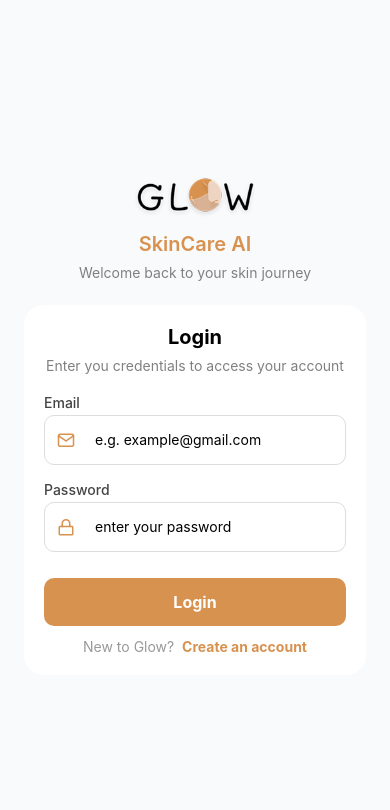
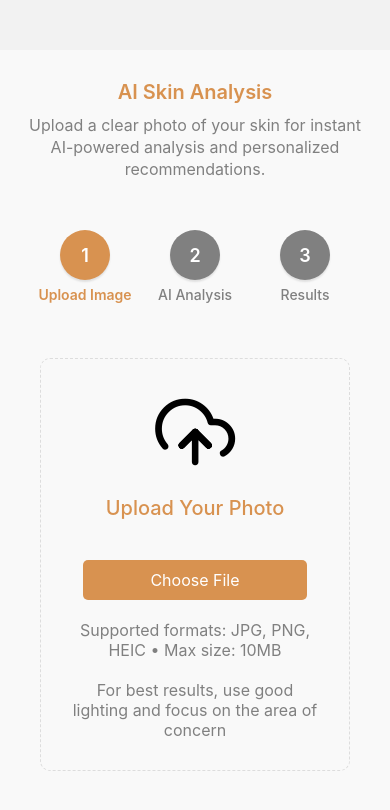
Before and after one commit to TheManana11/Glow, a React Native app in the folder glow-client/: screen /AnalysisMain in a window 390 px wide. Shown: the top 810 px of the page. Built offline with nearby package versions, Linux system fonts and the light colour scheme.

Commit message:
Added the analysis screen on frontend

```diff
--- a/glow-client/App.js
+++ b/glow-client/App.js
@@ -8,6 +8,7 @@ import ProfileScreen from "./screens/Profile/ProfileScreen";
 import DoctorProfileScreen from './screens/DoctorProfile/DoctorProfileScreen';
 import DoctorsScreen from './screens/Doctors/DoctorsScreen';
 import MainScreen from './screens/Progress/MainScreen'
+import AnalysisMain from './screens/AnalysisMain/AnalysisMain'
 
 
 export default function App() {
@@ -23,6 +24,7 @@ export default function App() {
           <Stack.Screen name="DoctorProfile" component={DoctorProfileScreen} />
           <Stack.Screen name="Doctors" component={DoctorsScreen} />
           <Stack.Screen name="Progress" component={MainScreen} />
+          <Stack.Screen name="AnalysisMain" component={AnalysisMain} />
         </Stack.Navigator>
       </NavigationContainer>
   );
--- a/glow-client/components/Footer/Footer.js
+++ b/glow-client/components/Footer/Footer.js
@@ -44,7 +44,7 @@ const Footer = () => {
         <Text style={styles.footerText}>Home</Text>
       </TouchableOpacity>
 
-      <TouchableOpacity style={styles.column}>
+      <TouchableOpacity onPress={() => navigation.navigate('AnalysisMain')} style={styles.column}>
         <Feather name="bar-chart" size={24} color="black" />
         <Text style={styles.footerText}>Analysis</Text>
       </TouchableOpacity>
--- /dev/null
+++ b/glow-client/screens/Analysis/AnalysisScreen.js
@@ -0,0 +1,55 @@
+import React from 'react';
+import { View, Text, TouchableOpacity, ScrollView } from 'react-native';
+import styles from './style';
+import { Feather } from '@expo/vector-icons';
+
+export default function AnalysisScreen() {
+  return (
+    <ScrollView style={styles.container} contentContainerStyle={{ paddingBottom: 20 }}>
+      <View style={styles.uploadBox}>
+        <Feather name="upload-cloud" size={80} color="#000" />
+        <Text style={styles.uploadText}>Upload Your Photo</Text>
+        <TouchableOpacity style={styles.chooseButton}>
+          <Text style={styles.chooseButtonText}>Choose File</Text>
+        </TouchableOpacity>
+        <Text style={styles.fileInfo}>
+          Supported formats: JPG, PNG, HEIC • Max size: 10MB
+        </Text>
+        <Text style={styles.note}>
+          For best results, use good lighting and focus on the area of concern
+        </Text>
+      </View>
+
+      {/* Tips Section */}
+      <Text style={styles.tipsTitle}>Tips for Best Analysis Results</Text>
+      <Text style={styles.tipsSubtitle}>
+        Follow these guidelines to ensure the most accurate AI analysis of your skin.
+      </Text>
+
+      {/* Tips */}
+      <View style={styles.tipCard}>
+        <Feather style={[styles.icon, {backgroundColor: '#DBEAFE'}]} name="sun" size={24} color="#3131F2" />
+        <Text style={styles.tipTitle}>Good Lighting</Text>
+        <Text style={styles.tipText}>
+          Use natural light or bright, even lighting for accurate analysis. Avoid harsh shadows or dim conditions.
+        </Text>
+      </View>
+
+      <View style={styles.tipCard}>
+        <Feather style={[styles.icon, { backgroundColor: '#F3E8FF'}]} name="eye" size={24} color="#9E54E0" />
+        <Text style={styles.tipTitle}>Clear Focus</Text>
+        <Text style={styles.tipText}>
+          Ensure the area of concern is in sharp focus and clearly visible. Hold your device steady when taking photos.
+        </Text>
+      </View>
+
+      <View style={styles.tipCard}>
+        <Feather style={[styles.icon, {backgroundColor: '#CEFAFE'}]} name="droplet" size={24} color="#0092B8" />
+        <Text style={styles.tipTitle}>Clean Skin</Text>
+        <Text style={styles.tipText}>
+          Remove makeup and ensure skin is clean for accurate assessment. This helps our AI detect true skin conditions.
+        </Text>
+      </View>
+    </ScrollView>
+  );
+}
--- /dev/null
+++ b/glow-client/screens/Analysis/style.js
@@ -0,0 +1,84 @@
+import { StyleSheet } from 'react-native';
+
+export default StyleSheet.create({
+  container: {
+    flex: 1,
+    padding: 20,
+    backgroundColor: '#F9F9F9',
+  },
+  uploadBox: {
+    borderWidth: 1,
+    borderColor: '#ddd',
+    borderStyle: 'dashed',
+    borderRadius: 10,
+    padding: 30,
+    alignItems: 'center',
+    marginBottom: 50,
+  },
+  uploadText: {
+    fontSize: 20,
+    fontWeight: '500',
+    color: '#D89250',
+    marginVertical: 20,
+  },
+  chooseButton: {
+    backgroundColor: '#D89250',
+    width: '90%',
+    paddingVertical: 10,
+    borderRadius: 5,
+    marginVertical: 20,
+    alignItems: 'center'
+  },
+  chooseButtonText: {
+    color: '#fff',
+    fontSize: 16,
+  },
+  fileInfo: {
+    fontSize: 16,
+    color: '#808080',
+    textAlign: 'center',
+  },
+  note: {
+    fontSize: 16,
+    color: '#808080',
+    textAlign: 'center',
+    marginTop: 20,
+  },
+  tipsTitle: {
+    fontSize: 20,
+    fontWeight: '600',
+    textAlign: 'center',
+    marginVertical: 20,
+    color: '#D89250',
+  },
+  tipsSubtitle: {
+    fontSize: 16,
+    textAlign: 'center',
+    color: '#808080',
+    marginBottom: 20,
+  },
+  tipCard: {
+    backgroundColor: '#fff',
+    padding: 35,
+    borderRadius: 10,
+    marginBottom: 25,
+    alignItems: 'center',
+  },
+  tipTitle: {
+    fontSize: 20,
+    fontWeight: '500',
+    marginVertical: 15,
+    color: '#D89250',
+  },
+  tipText: {
+    fontSize: 16,
+    textAlign: 'center',
+    color: '#808080',
+  },
+  icon:{
+    borderColor: '#fff',
+    borderWidth: 1,
+    padding: 10,
+    borderRadius: '50%',
+  }
+});
--- /dev/null
+++ b/glow-client/screens/AnalysisMain/AnalysisMain.js
@@ -0,0 +1,92 @@
+import React, { useState } from 'react';
+import { View, Text, TouchableOpacity, ScrollView } from 'react-native';
+import AnalysisScreen from '../Analysis/AnalysisScreen';
+import ProblemsScreen from '../Problems/ProblemsScreen';
+import RoutineScreen from '../Routine/RoutineScreen';
+import styles from './style';
+
+const AnalysisMain = () => {
+  const [activeTab, setActiveTab] = useState("Analysis"); // Default to Analysis screen
+
+  // Dynamically render the selected screen
+  const renderContent = () => {
+    if (activeTab === "Analysis") return <AnalysisScreen />;
+    if (activeTab === "Problems") return <ProblemsScreen />;
+    return <RoutineScreen />;
+  };
+
+  return (
+    <View style={styles.container}>
+      {/* HEADER */}
+      <Text style={styles.title}>AI Skin Analysis</Text>
+      <Text style={styles.subtitle}>
+        Upload a clear photo of your skin for instant AI-powered analysis and personalized recommendations.
+      </Text>
+
+      {/* BUTTONS WITH LABELS */}
+      <View style={styles.buttonContainer}>
+
+        {/* Button 1 - Analysis */}
+        <View style={styles.buttonWithLabel}>
+          <TouchableOpacity
+            style={[styles.navButton, activeTab === "Analysis" && styles.activeButton]}
+            onPress={() => setActiveTab("Analysis")}
+          >
+            <Text style={styles.buttonText}>1</Text>
+          </TouchableOpacity>
+          <Text
+            style={[
+              styles.stepLabel,
+              activeTab === "Analysis" && styles.activeStepLabel,
+            ]}
+          >
+            Upload Image
+          </Text>
+        </View>
+
+        {/* Button 2 - Problems */}
+        <View style={styles.buttonWithLabel}>
+          <TouchableOpacity
+            style={[styles.navButton, activeTab === "Problems" && styles.activeButton]}
+            onPress={() => setActiveTab("Problems")}
+          >
+            <Text style={styles.buttonText}>2</Text>
+          </TouchableOpacity>
+          <Text
+            style={[
+              styles.stepLabel,
+              activeTab === "Problems" && styles.activeStepLabel,
+            ]}
+          >
+            AI Analysis
+          </Text>
+        </View>
+
+        {/* Button 3 - Routine */}
+        <View style={styles.buttonWithLabel}>
+          <TouchableOpacity
+            style={[styles.navButton, activeTab === "Routine" && styles.activeButton]}
+            onPress={() => setActiveTab("Routine")}
+          >
+            <Text style={styles.buttonText}>3</Text>
+          </TouchableOpacity>
+          <Text
+            style={[
+              styles.stepLabel,
+              activeTab === "Routine" && styles.activeStepLabel,
+            ]}
+          >
+            Results
+          </Text>
+        </View>
+      </View>
+
+      {/* CONTENT AREA */}
+      <ScrollView style={styles.subRouteContainer}>
+        {renderContent()}
+      </ScrollView>
+    </View>
+  );
+};
+
+export default AnalysisMain;
--- /dev/null
+++ b/glow-client/screens/AnalysisMain/style.js
@@ -0,0 +1,85 @@
+import { StyleSheet } from 'react-native';
+
+export default StyleSheet.create({
+  /** Main Container **/
+  container: {
+    flex: 1,
+    backgroundColor: '#F9F9F9',
+    padding: 20,
+    paddingTop: 30,
+    marginTop: 50,
+  },
+
+  /** Header **/
+  title: {
+    fontSize: 20,
+    fontWeight: '600',
+    textAlign: 'center',
+    marginBottom: 10,
+    color: '#D89250', // Accent color for brand identity
+  },
+  subtitle: {
+    fontSize: 16,
+    textAlign: 'center',
+    color: '#808080',
+    marginBottom: 40,
+    lineHeight: 22,
+  },
+
+  buttonContainer: {
+    flexDirection: 'row',
+    justifyContent: 'space-around',
+    marginVertical: 10,
+    paddingHorizontal: 10,
+  },
+
+  /** Each Step Wrapper **/
+  buttonWithLabel: {
+    flexDirection: 'column',
+    alignItems: 'center',
+    justifyContent: 'center',
+    gap: 6,
+    flex: 1,
+  },
+
+  stepLabel: {
+    fontSize: 14,
+    color: '#808080',
+    textAlign: 'center',
+    fontWeight: '500',
+  },
+  activeStepLabel: {
+    color: '#D89250',
+    fontWeight: '600',
+  },
+
+  /** Step Buttons **/
+  navButton: {
+    backgroundColor: '#808080',
+    padding: 15,
+    borderRadius: 50,
+    width: 50,
+    height: 50,
+    alignItems: 'center',
+    justifyContent: 'center',
+    elevation: 2, // subtle shadow for better visibility
+    shadowColor: '#000',
+    shadowOffset: { width: 0, height: 2 },
+    shadowOpacity: 0.1,
+    shadowRadius: 2,
+  },
+  activeButton: {
+    backgroundColor: '#D89250',
+  },
+
+  buttonText: {
+    color: '#fff',
+    fontSize: 18,
+    fontWeight: '600',
+  },
+
+  subRouteContainer: {
+    flex: 1,
+    marginTop: 25,
+  },
+});
--- /dev/null
+++ b/glow-client/screens/Problems/ProblemsScreen.js
@@ -0,0 +1,11 @@
+import React from 'react';
+import { View, Text } from 'react-native';
+import styles from './style';
+
+export default function ProblemsScreen() {
+  return (
+    <View style={styles.container}>
+      <Text style={styles.text}>Problems</Text>
+    </View>
+  );
+}
--- /dev/null
+++ b/glow-client/screens/Problems/style.js
@@ -0,0 +1,14 @@
+import { StyleSheet } from 'react-native';
+
+export default StyleSheet.create({
+  container: {
+    flex: 1,
+    justifyContent: 'center',
+    alignItems: 'center',
+    backgroundColor: '#fff',
+  },
+  text: {
+    fontSize: 18,
+    color: '#333',
+  },
+});
--- /dev/null
+++ b/glow-client/screens/Routine/RoutineScreen.js
@@ -0,0 +1,11 @@
+import React from 'react';
+import { View, Text } from 'react-native';
+import styles from './style';
+
+export default function RoutineScreen() {
+  return (
+    <View style={styles.container}>
+      <Text style={styles.text}>Routine</Text>
+    </View>
+  );
+}
--- /dev/null
+++ b/glow-client/screens/Routine/style.js
@@ -0,0 +1,14 @@
+import { StyleSheet } from 'react-native';
+
+export default StyleSheet.create({
+  container: {
+    flex: 1,
+    justifyContent: 'center',
+    alignItems: 'center',
+    backgroundColor: '#fff',
+  },
+  text: {
+    fontSize: 18,
+    color: '#333',
+  },
+});
```
